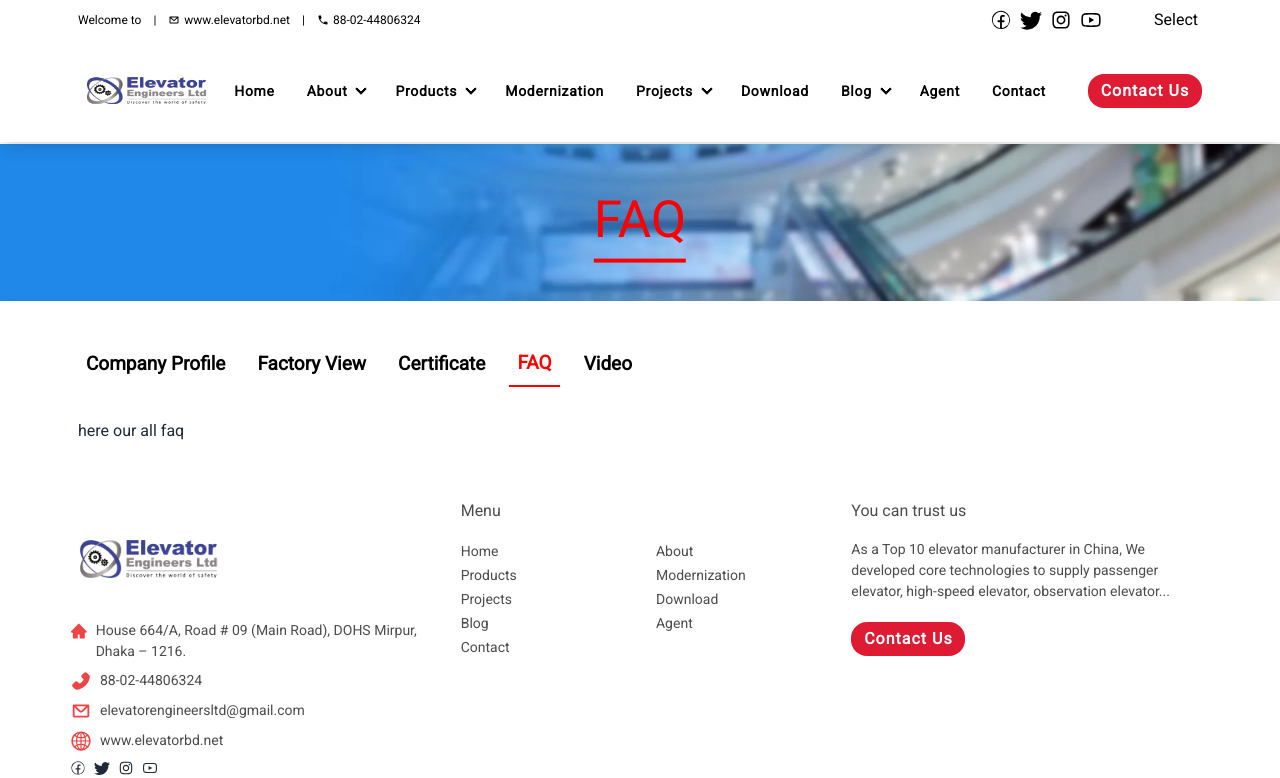
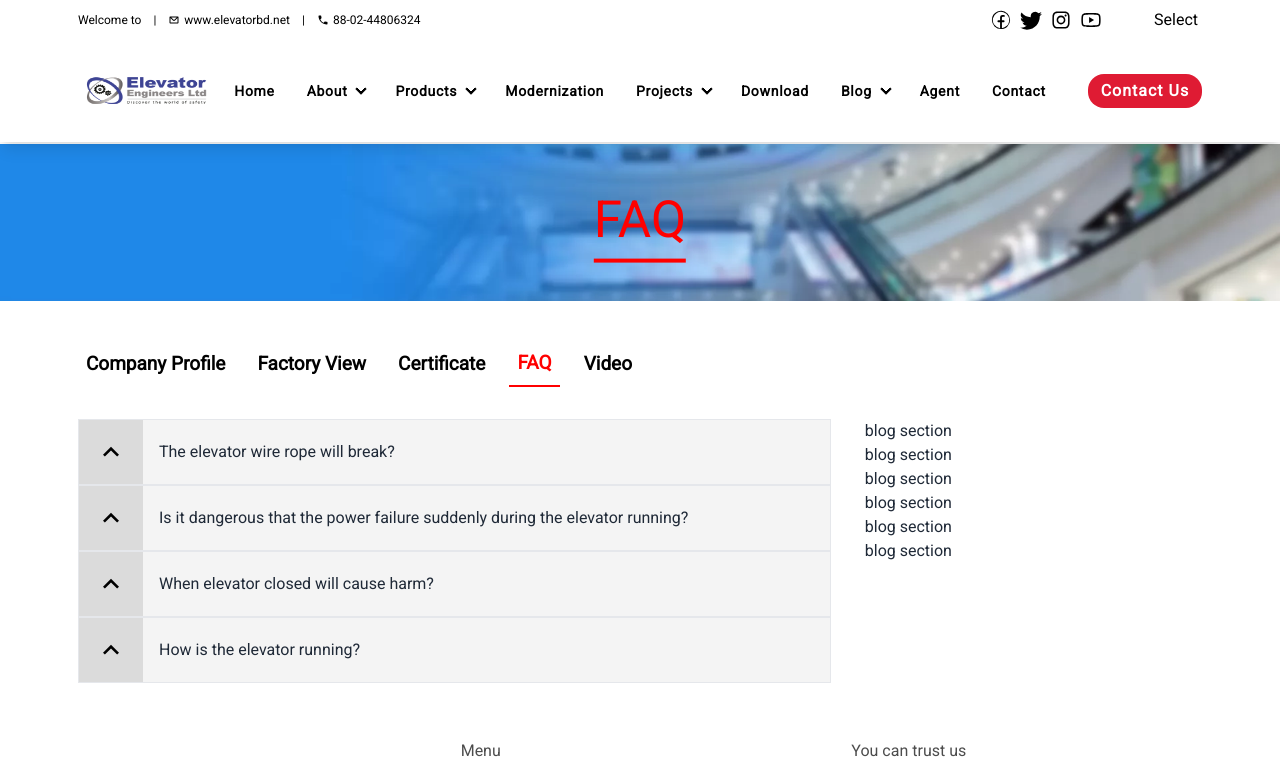
Before and after one commit to mdsultanmahmud/hosting_elavator, a React (Vite) app: page /faq in a window 1280 px wide. Shown: the top 778 px of the page. Built offline with nearby package versions, Linux system fonts and the light colour scheme.

Commit message:
faq section done

```diff
--- /dev/null
+++ b/src/subPages/FAQ/FAQ.css
@@ -0,0 +1,49 @@
+.dropdown-section .question {
+    display: flex;
+    align-items: center;
+    column-gap: 1rem;
+    background-color: #f4f4f4 ;
+    cursor: pointer;
+}
+.dropdown-section .question  h2, .dropdown-section .question span {
+    font-size: 18px;
+    color: black;
+    font-weight: 400;
+    padding: 1rem;
+}
+.question span{
+    background-color: rgba(0, 0, 0, 0.1);
+    transition: all ease-in 0.3s;
+
+}
+.iconTab{
+    transition: all ease-in-out 0.3s;
+}
+.activeSpan{
+    background-color: red !important;
+    color: white !important;
+}
+.activeSpan> .iconTab {
+    transform: rotate(-180deg);
+}
+
+.dropdown-section .question:hover h3{
+    color: red;
+}
+.dropdown-section .answer{
+    padding: 0 1rem;
+    background-color: white;
+    max-height: 0px;
+    overflow: hidden;
+    transition: all ease-in-out 0.5s;
+}
+.dropdown-section .activeAns {
+    max-height: 300px;
+    margin: 2rem 0;
+}
+
+.answer p{
+    font-size: 14px;
+    font-weight: 400;
+    color: rgb(51, 51, 51);
+}
--- a/src/subPages/FAQ/FAQ.jsx
+++ b/src/subPages/FAQ/FAQ.jsx
@@ -1,15 +1,54 @@
 import AboutButton from "../../components/AboutButton/AboutButton";
 import BannerBG from "../../components/BannerBG/BannerBG";
-
+import { MdKeyboardArrowUp } from 'react-icons/md'
+import './FAQ.css'
+import { useState } from "react";
 // eslint-disable-next-line react/prop-types
 const FAQ = () => {
+    // const [toggle, setToggle] = useState(false)
+
+    const allFaq = [
+        {
+            id: 1,
+            q: "The elevator wire rope will break?",
+            a: "The elevator wire rope has special provisions of the state and requirements. Configuration not only for wire rope for elevator capsules and rated load, also considered the size of the traction, as a result, the tensile strength of wire rope greatly is greater than the weight of the lift, the safety factor of them are more than 12, usually equipped with more than four wire rope, elevator wire rope is generally not break at the same time."
+        },
+        {
+            id: 2,
+            q: "Is it dangerous that the power failure suddenly during the elevator running?",
+            a: "If you meet the power failure or power line failure during the elevator running, the elevator will automatically stop, and it’s not dangerous. Because the elevator itself with electrical and mechanical safety device. In case of power failure, elevator brake can automatically operate, so that it can’t run. In addition, the power supply departments such as planned outage, prior notice, elevators or advance stopped running."
+        },
+        {
+            id: 3,
+            q: "When elevator closed will cause harm?",
+            a: "In the elevator door closing process, if people or things touch the hall door, the door of elevator will automatically restart, and it’s safe. Because the door is provided with anti clamping switch, once the gate to touch the person or thing, this switching action make the elevator can not closed, and reopened, and then shut the door. In addition, closing force is required, and it will not hurt person."
+        },
+        {
+            id: 4,
+            q: "How is the elevator running?",
+            a: "Elevator has a car and a counterweight, connect them through the wire rope, wire rope through the drive (tractor) traction drive, make the elevator cabin up and down on the elevator guide rail."
+        }
+    ]
     return (
         <div className={`marginTop`}>
-            <BannerBG title={"FAQ"}/>
+            <BannerBG title={"FAQ"} />
             <div className="container">
-                <AboutButton text={'faq'}/>
-                <div className="faq-container">
-                    <h1>here our all faq</h1>
+                <AboutButton text={'faq'} />
+                <div className="faq-container flex flex-col md:flex-row gap-x-[3%]">
+                    <div className="w-full md:w-[67%]">
+
+                        {
+                            allFaq.map(f => <FaqDetails key={f.id} faq={f} />)
+                        }
+                    </div>
+                    <div className="w-full md:w-[30%]">
+                        <h1>blog section</h1>
+                        <h1>blog section</h1>
+                        <h1>blog section</h1>
+                        <h1>blog section</h1>
+                        <h1>blog section</h1>
+                        <h1>blog section</h1>
+                    </div>
                 </div>
             </div>
         </div>
@@ -17,3 +56,21 @@ const FAQ = () => {
 };
 
 export default FAQ;
+
+// eslint-disable-next-line react/prop-types
+const FaqDetails = ({ faq }) => {
+    const [toggle, setToggle] = useState(false)
+    return (<>
+        <div className="dropdown-section border">
+            <div className="question" onClick={() => setToggle(!toggle)}>
+                <span className= {`${toggle ? 'activeSpan' : ''}`}><MdKeyboardArrowUp className="iconTab" size={32} /></span>
+                <h3>{faq.q}</h3>
+            </div>
+            {
+                <div className={`answer ${toggle ? 'activeAns' : ''}`}>
+                    <p>{faq.a}</p>
+                </div>
+            }
+        </div>
+    </>)
+}
```
